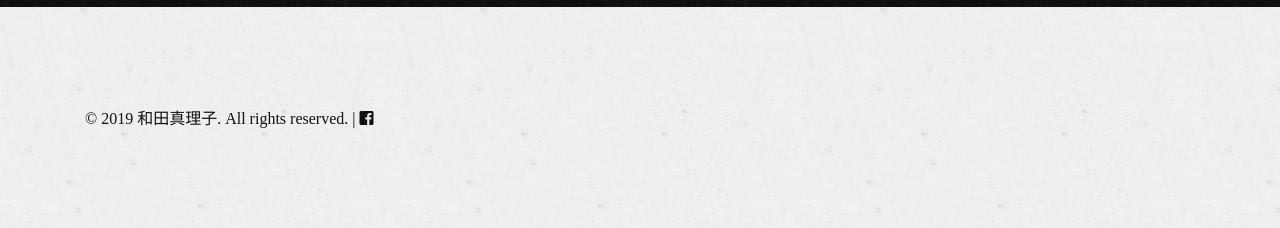
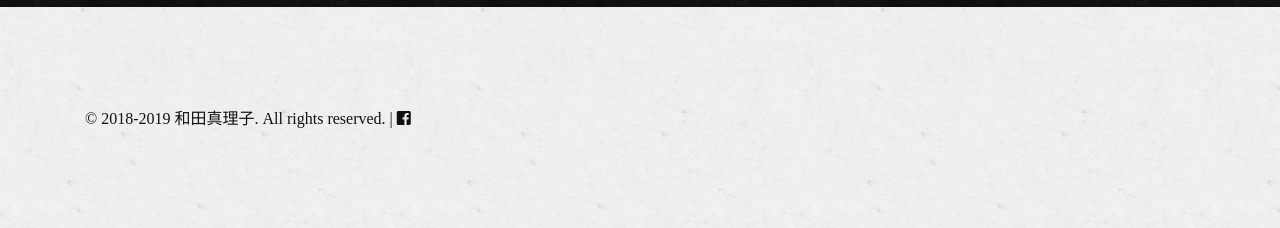
Before and after one commit to marikowadaportfolio/marikowadaportfolio.github.com, a Jekyll site: the page built from index.md, in a window 1280 px wide and 900 px high, scrolled down 8593 px. Shown: the part 669-897 px from the top of the window. Built offline with Jekyll 4.4.1, drawn with Linux system fonts in a browser that asks for light colours; nearby versions of some CDN libraries; some web fonts are replaced.

Commit message:
Update footer copyright notice, since Jekyll “now”
doesnt seem to work

```diff
--- a/_includes/footer.html
+++ b/_includes/footer.html
@@ -1,5 +1,5 @@
 <footer class="section-light">
     <div class="container container-footer">
-        &copy; {% comment %}2018-{% endcomment %}{{ 'now' | date: "%Y" }} 和田真理子.  All rights reserved. | <a href="https://www.facebook.com/wmariko/" title="和田真理子 Facebookページ" target="_blank"><i class="fab fa-facebook-square"></i></a>
+        &copy; 2018-2019 和田真理子.  All rights reserved. | <a href="https://www.facebook.com/wmariko/" title="和田真理子 Facebookページ" target="_blank"><i class="fab fa-facebook-square"></i></a>
     </div>
 </footer>
```
